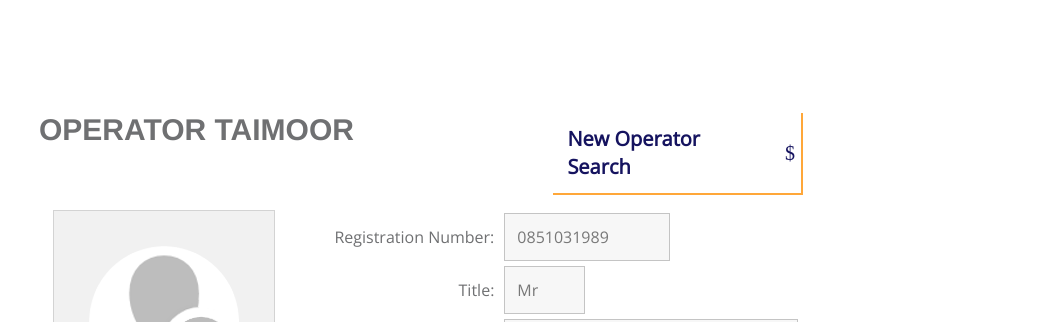
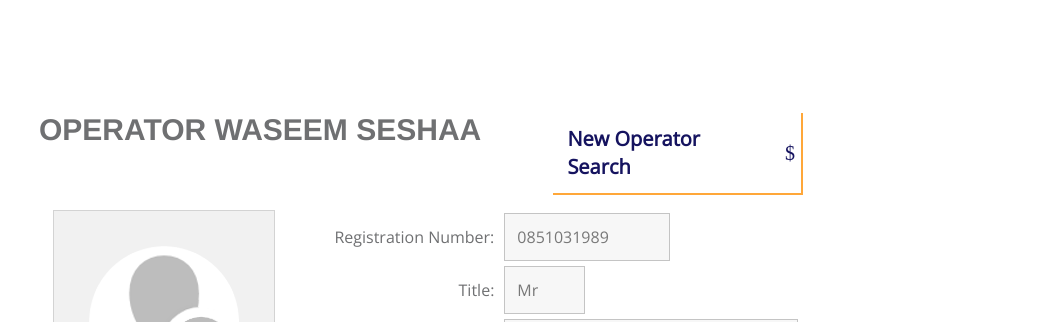
Before and after one commit to mdrsandnorscomuk/waseem, a plain HTML site: page index.html in a window 1280 px wide. Shown: the part 113-435 px from the top of the page, 219-1280 px from the left. Drawn offline with nearby package versions, Linux system fonts and the light colour scheme; a web font is replaced by a local one.

Commit message:
Update index.html

```diff
--- a/index.html
+++ b/index.html
@@ -668,7 +668,7 @@ function __doPostBack(eventTarget, eventArgument) {
 
             <div class="group">
                 <div class="col span_8_of_12">
-                    <h2><span id="_ctl0_MainContentPlaceHolder_PageHeadingLabel">Operator taimoor</span></h2>
+                    <h2><span id="_ctl0_MainContentPlaceHolder_PageHeadingLabel">Operator waseem seshaa</span></h2>
                 </div>
 
                 <div class="col span_4_of_12">
```
